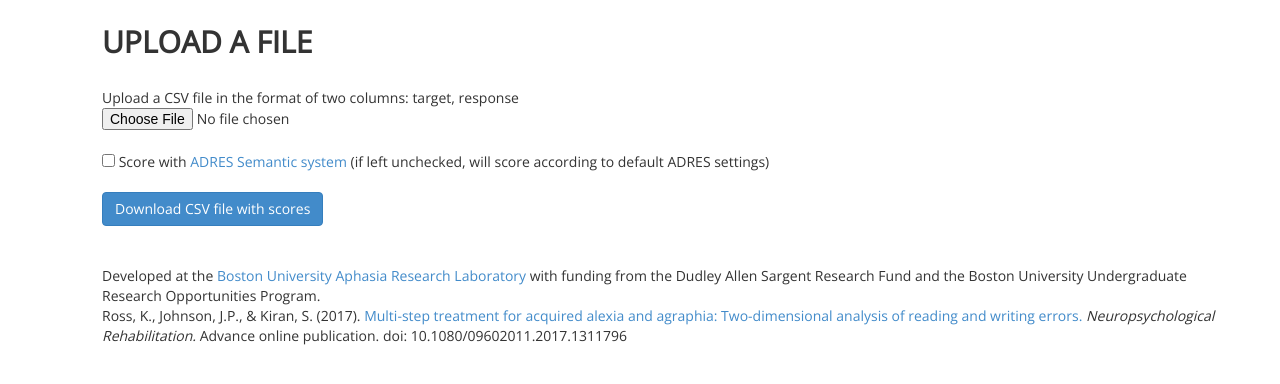
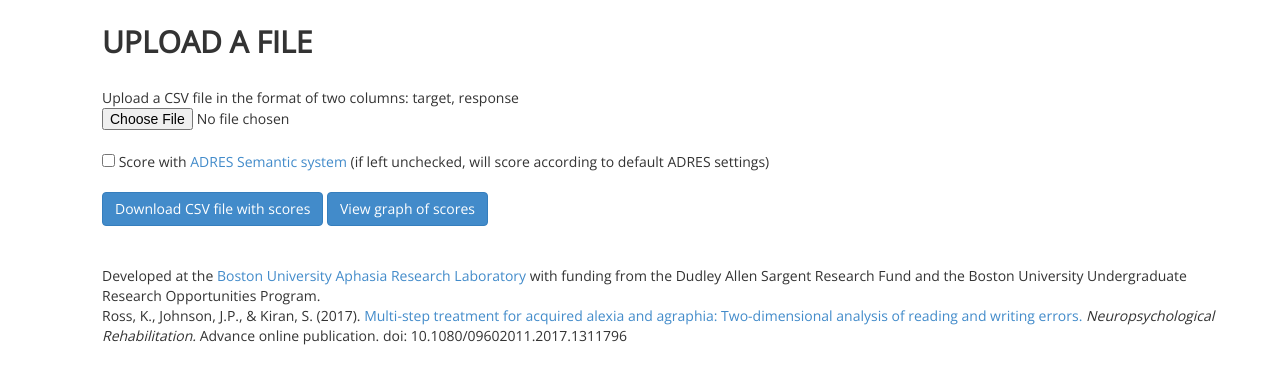
Before and after one commit to shreya726/adres, a Django app: page /upload/ in a window 1280 px wide. Shown: the part 55-439 px from the top of the page. Run offline with Django 3.2, Linux system fonts and the light colour scheme; some libraries are stand-ins or nearby versions.

Commit message:
wooooo graphsgit status

```diff
--- a/mysite/adres/templates/upload.html
+++ b/mysite/adres/templates/upload.html
@@ -69,7 +69,9 @@
                 href="/#semantic-explanation">ADRES Semantic system</a> (if left unchecked, will score according to
             default ADRES settings) <br>
             <br>
-            <input align="right" class="btn btn-primary" type="submit" value="Download CSV file with scores">
+            <input align="right" name="download-csv" class="btn btn-primary" type="submit" value="Download CSV file with scores">
+
+            <input align="right" name="download-img" class="btn btn-primary" type="submit" value="View graph of scores">
 
             <br>
 
--- a/mysite/adres/views.py
+++ b/mysite/adres/views.py
@@ -1,4 +1,7 @@
 #!/usr/bin/python
+
+import StringIO
+
 from django.shortcuts import render
 from django.shortcuts import redirect
 from django.template import Context, loader
@@ -120,18 +123,70 @@ def score(request):
 #
 
 def script(request):
+
+    if request.POST.get('download-img'):
+        return image(request)
+
     csv = UploadFileForm(request.POST, request.FILES)
 
-    if csv is not None:
+    if csv is not None and 'scores' not in request.session:
         csv_input = request.FILES['csv'].read()
         response = HttpResponse(content_type='text/csv')
         response['Content-Disposition'] = 'attachment; filename="ADRES-scores.csv"'
         semantic = request.POST.get('scoringsystem', '') == 'ADRES Semantic'
+        scores = handle_csv.parse_csv(csv_input, semantic)
+        request.session['scores'] = scores
         c = Context({
-            'data': handle_csv.parse_csv(csv_input, semantic),
+            'data': scores,
         })
         t = loader.get_template('clean_csv.txt')
         request.session['csv'] = 'csv_loaded'
         response.write(t.render(c))
         return response
+
+    elif csv is not None:
+        scores = request.session['scores']
+        c = Context({
+            'data': scores,
+        })
+        t = loader.get_template('clean_csv.txt')
+        request.session['csv'] = 'csv_loaded'
+        response.write(t.render(c))
+        return response
+
     return redirect('/upload')
+
+def image(request):
+    csv = UploadFileForm(request.POST, request.FILES)
+
+    if 'scores' not in request.session and csv is not None:
+        csv_input = request.FILES['csv'].read()
+        response = HttpResponse(content_type='text/csv')
+        response['Content-Disposition'] = 'attachment; filename="ADRES-scores.csv"'
+        semantic = request.POST.get('scoringsystem', '') == 'ADRES Semantic'
+        scores = handle_csv.parse_csv(csv_input, semantic)
+        request.session['scores'] = scores
+
+        graph = handle_csv.graph(scores).getvalue()
+
+        c = Context({
+            'data': graph,
+        })
+
+        request.session['graph'] = 'graph_loaded'
+
+        return HttpResponse(graph, content_type="image/png")
+
+    elif csv is not None:
+        scores = request.session['scores']
+        graph = handle_csv.graph(scores).getvalue()
+
+        c = Context({
+            'data': graph,
+        })
+
+        request.session['graph'] = 'graph_loaded'
+
+        return HttpResponse(graph, content_type="image/png")
+
+    return redirect('/upload')
```
Also changed, not shown: mysite/adres/scores/handle_csv.py (+24 -1 lines).
